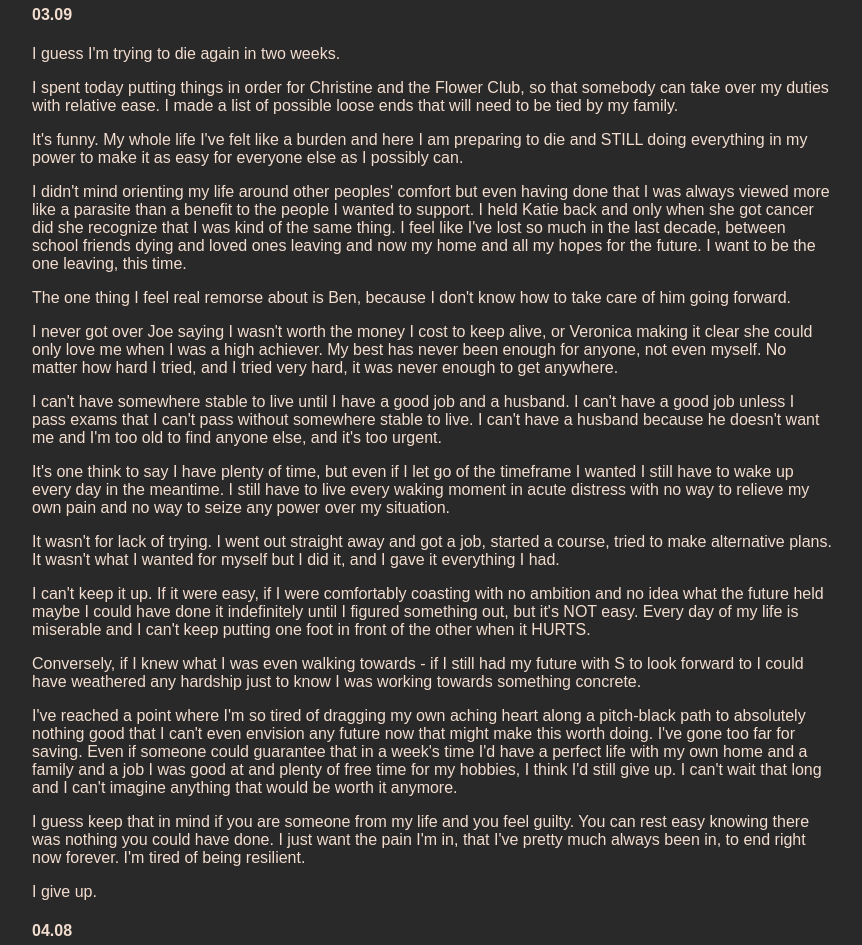
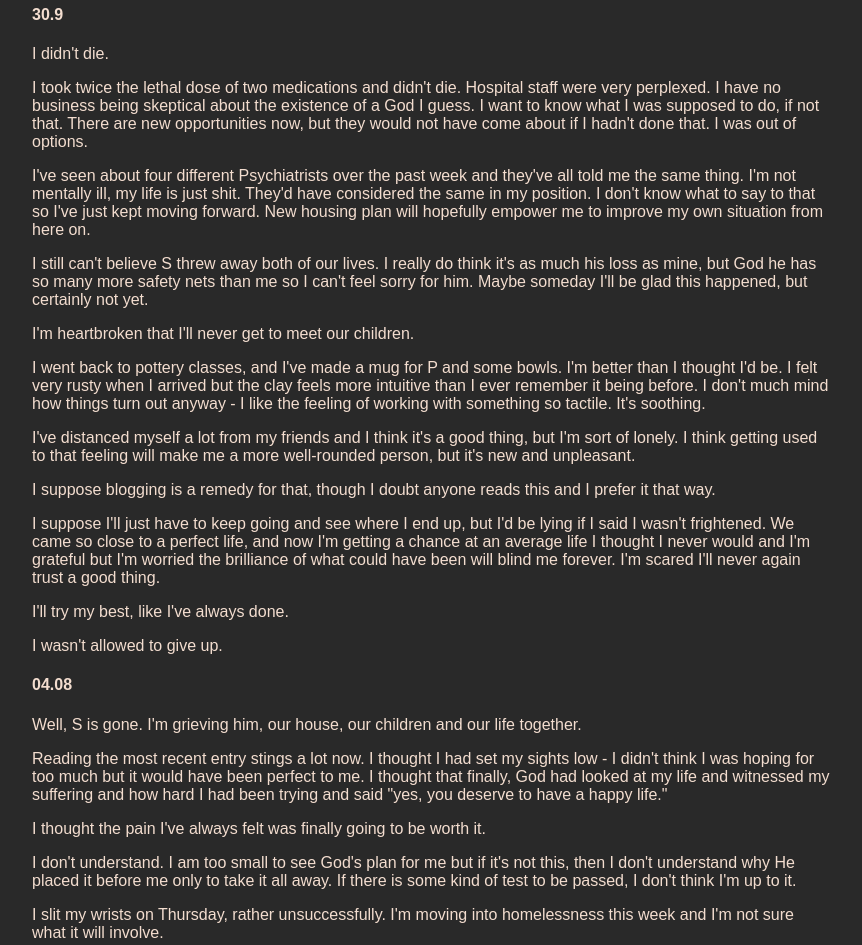
Before and after one commit to kuriswho/makisroom, a plain HTML site: page pages/blogindex.html in a window 1280 px wide. Shown: the part 255-1200 px from the top of the page, without its empty margins (208-1070 px from the left). Drawn offline with Linux system fonts and the light colour scheme.

Commit message:
Amend blogindex

```diff
--- a/pages/blogindex.html
+++ b/pages/blogindex.html
@@ -30,72 +30,54 @@
     </p>
     <p>
         <p>
-            <h4>03.09</h4>
+            <h4>30.9</h4>
             <p>
-                I guess I'm trying to die again in two weeks.
+                I didn't die.
             </p>
             <p>
-                I spent today putting things in order for Christine and the Flower Club, so that somebody can
-                take over my duties with relative ease.  I made a list of possible loose ends that will
-                need to be tied by my family.
+                I took twice the lethal dose of two medications and didn't die.  Hospital staff were very perplexed.
+                I have no business being skeptical about the existence of a God I guess.  I want to know what I was
+                supposed to do, if not that.  There are new opportunities now, but they would not have come about if
+                I hadn't done that.  I was out of options.
             </p>
             <p>
-                It's funny.  My whole life I've felt like a burden and here I am preparing to die and STILL
-                doing everything in my power to make it as easy for everyone else as I possibly can.
+                I've seen about four different Psychiatrists over the past week and they've all told me the same thing.
+                I'm not mentally ill, my life is just shit.  They'd have considered the same in my position.  I don't
+                know what to say to that so I've just kept moving forward.  New housing plan will hopefully empower me
+                to improve my own situation from here on.
             </p>
             <p>
-                I didn't mind orienting my life around other peoples' comfort but even having done that I was
-                always viewed more like a parasite than a benefit to the people I wanted to support.  I held
-                Katie back and only when she got cancer did she recognize that I was kind of the same thing.
-                I feel like I've lost so much in the last decade, between school friends dying and loved ones
-                leaving and now my home and all my hopes for the future. I want to be the one leaving, this time.
+                I still can't believe S threw away both of our lives.  I really do think it's as much his loss as mine,
+                but God he has so many more safety nets than me so I can't feel sorry for him.  Maybe someday I'll be
+                glad this happened, but certainly not yet.
             </p>
             <p>
-                The one thing I feel real remorse about is Ben, because I don't know how to take care of him going
-                forward.
+                I'm heartbroken that I'll never get to meet our children.
+            </p>
+             <p>
+                I went back to pottery classes, and I've made a mug for P and some bowls.  I'm better than I thought I'd
+                be.  I felt very rusty when I arrived but the clay feels more intuitive than I ever remember it being
+                before.  I don't much mind how things turn out anyway - I like the feeling of working with something so
+                tactile.  It's soothing.
             </p>
             <p>
-                I never got over Joe saying I wasn't worth the money I cost to keep alive, or Veronica making it
-                clear she could only love me when I was a high achiever.  My best has never been enough for anyone,
-                not even myself. No matter how hard I tried, and I tried very hard, it was never enough to get anywhere.
+                I've distanced myself a lot from my friends and I think it's a good thing, but I'm sort of lonely. I think
+                getting used to that feeling will make me a more well-rounded person, but it's new and unpleasant.
             </p>
             <p>
-                I can't have somewhere stable to live until I have a good job and a husband.  I can't have a good job
-                unless I pass exams that I can't pass without somewhere stable to live.  I can't have a husband because
-                he doesn't want me and I'm too old to find anyone else, and it's too urgent.
-             </p>
-             <p>
-                It's one think to say I have plenty of time, but even if I let go of the timeframe I wanted I still have
-                to wake up every day in the meantime.  I still have to live every waking moment in acute distress with no
-                way to relieve my own pain and no way to seize any power over my situation.
+                I suppose blogging is a remedy for that, though I doubt anyone reads this and I prefer it that way.
             </p>
             <p>
-                It wasn't for lack of trying.  I went out straight away and got a job, started a course, tried to make
-                alternative plans.  It wasn't what I wanted for myself but I did it, and I gave it everything I had.
+                I suppose I'll just have to keep going and see where I end up, but I'd be lying if I said I wasn't frightened.
+                We came so close to a perfect life, and now I'm getting a chance at an average life I thought I never would
+                and I'm grateful but I'm worried the brilliance of what could have been will blind me forever.  I'm scared I'll
+                never again trust a good thing.
             </p>
             <p>
-                I can't keep it up. If it were easy, if I were comfortably coasting with no ambition and no idea what the
-                future held maybe I could have done it indefinitely until I figured something out, but it's NOT easy.  Every
-                day of my life is miserable and I can't keep putting one foot in front of the other when it HURTS.
+                I'll try my best, like I've always done.
             </p>
             <p>
-                Conversely, if I knew what I was even walking towards - if I still had my future with S to look forward to
-                I could have weathered any hardship just to know I was working towards something concrete.
-            </p>
-            <p>
-                I've reached a point where I'm so tired of dragging my own aching heart along a pitch-black path to absolutely
-                nothing good that I can't even envision any future now that might make this worth doing.  I've gone too far for
-                saving.  Even if someone could guarantee that in a week's time I'd have a perfect life with my own home and a
-                family and a job I was good at and plenty of free time for my hobbies, I think I'd still give up.  I can't wait
-                that long and I can't imagine anything that would be worth it anymore.
-            </p>
-            <p>
-                I guess keep that in mind if you are someone from my life and you feel guilty.  You can rest easy knowing there was
-                nothing you could have done.  I just want the pain I'm in, that I've pretty much always been in, to end right now
-                forever.  I'm tired of being resilient.
-            </p>
-            <p>
-                I give up.
+                I wasn't allowed to give up.
             </p>
 
             <h4>04.08</h4>
```
